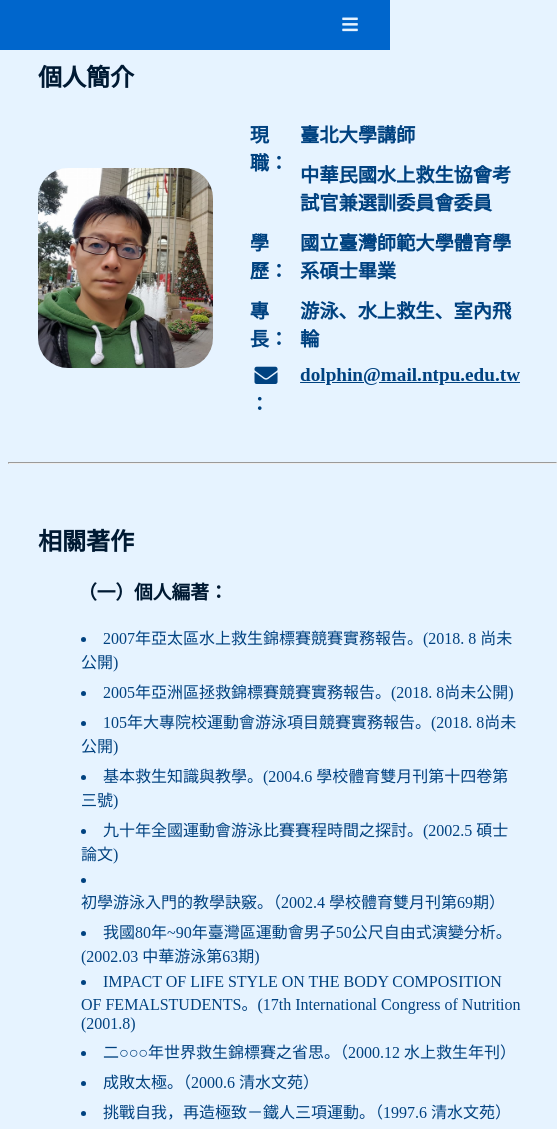
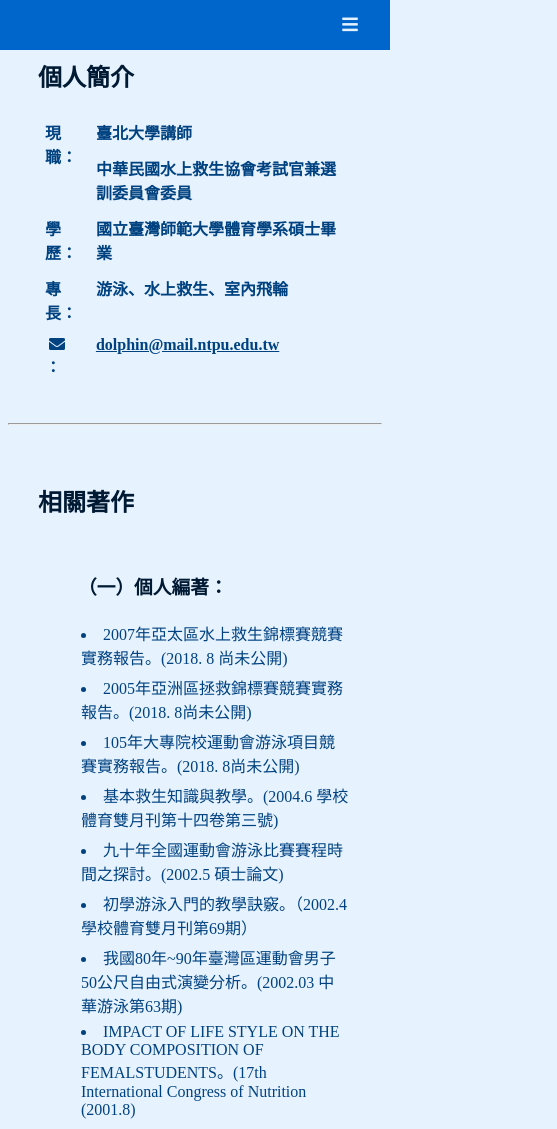
Before and after one commit to YunTsen/mr.Lee-site, a plain HTML site: page index.html in a window 390 px wide. Shown: the top 1129 px of the page, 557 px wide, since content can reach past the window. Drawn offline with Linux system fonts and the light colour scheme.

Commit message:
modified css

```diff
--- a/styles/style.css
+++ b/styles/style.css
@@ -41,6 +41,8 @@ main{
     margin-left: 330px;
 }
 section{
+    display: flex;
+    flex-direction: column;
     padding: 30px;
 }
 #profile{
@@ -107,5 +109,10 @@ td{
     main{
         margin:auto;
     }
-
+    #pic-mrLee{
+        display: none;
+    }
+   #profile-table,#profile-table i{
+        font-size:medium;
+    }
 }
```
